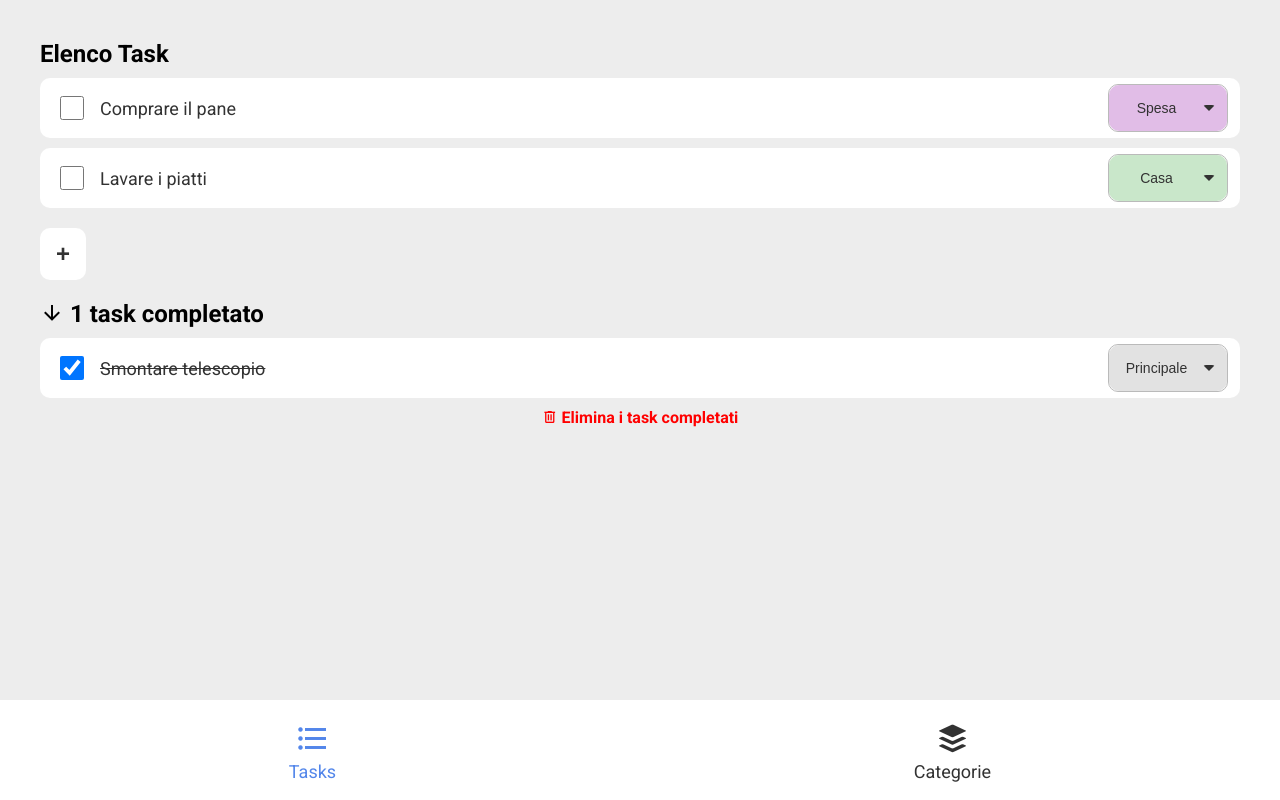
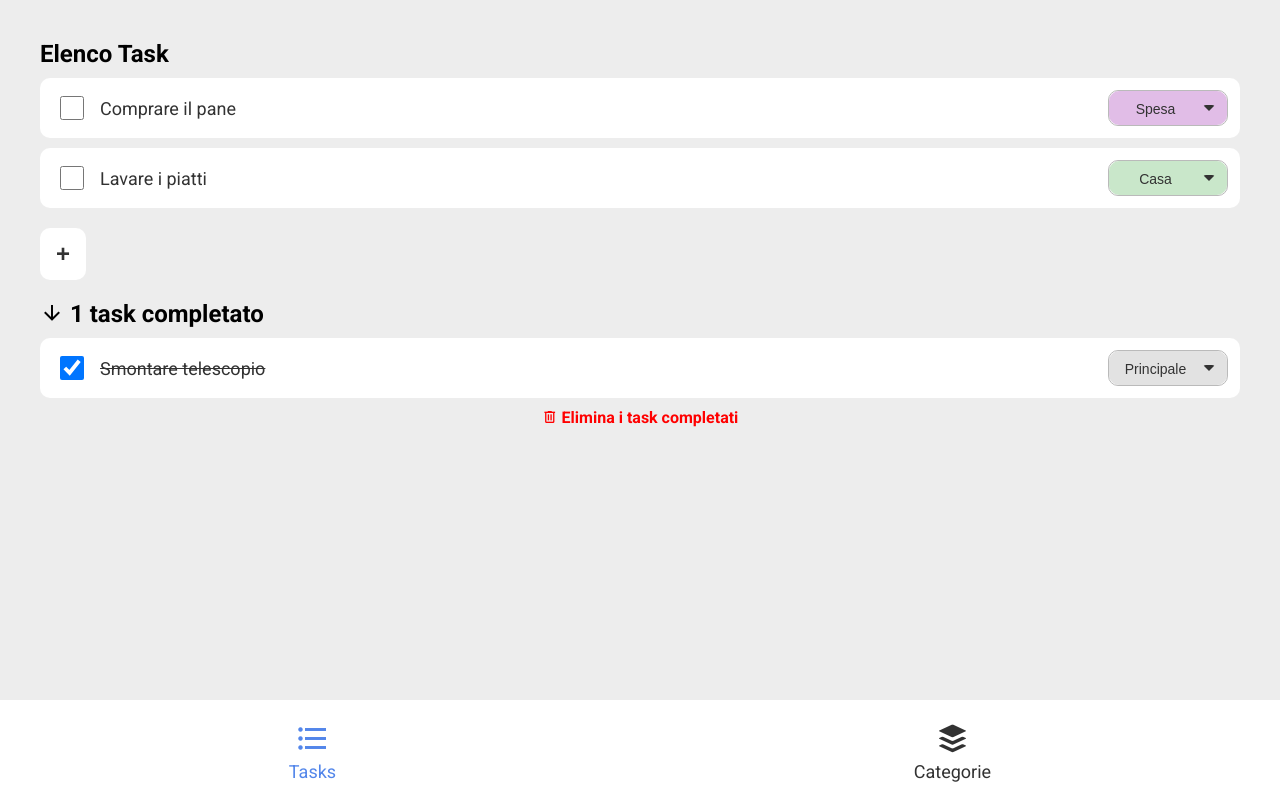
Before and after one commit to carmhack/hardest-todo-list, a Vue app: page / in a window 1280 px wide. Built offline with nearby package versions, Linux system fonts and the light colour scheme.

Commit message:
Update dropdown sizes

```diff
--- a/src/components/TaskForm.vue
+++ b/src/components/TaskForm.vue
@@ -178,9 +178,9 @@ export default defineComponent({
   &__dropdown {
     position: absolute;
     right: 1%;
-    top: 10%;
+    top: 20%;
     width: 120px;
-    height: 80%;
+    height: 60%;
     border: 1px solid #bababa;
     border-radius: 10px;
 
@@ -196,7 +196,7 @@ export default defineComponent({
         font-size: 14px;
         border: 0;
         border-radius: 10px;
-        padding: 12px 35px 12px 12px;
+        padding: 10px 35px 10px 10px;
         outline: none;
         position: relative;
         height: 100%;
@@ -235,7 +235,7 @@ export default defineComponent({
         overflow: auto;
         position: absolute;
         left: 50%;
-        top: 80%;
+        top: 90%;
         transform: translateX(-50%);
         visibility: hidden;
 
```
